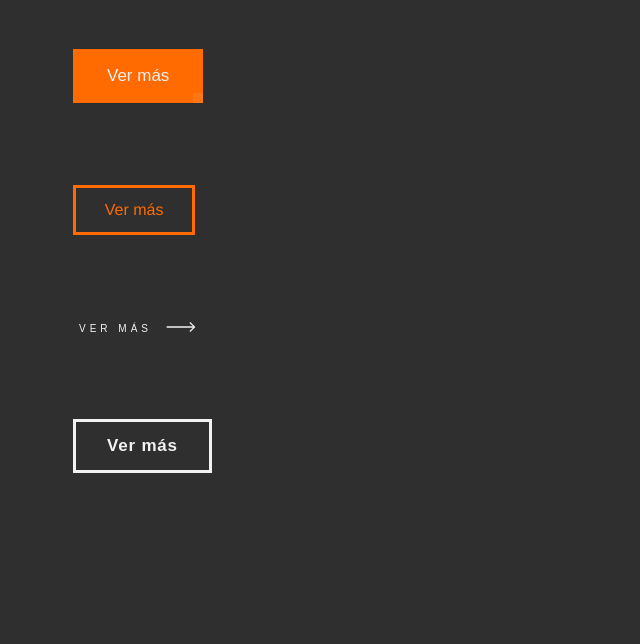
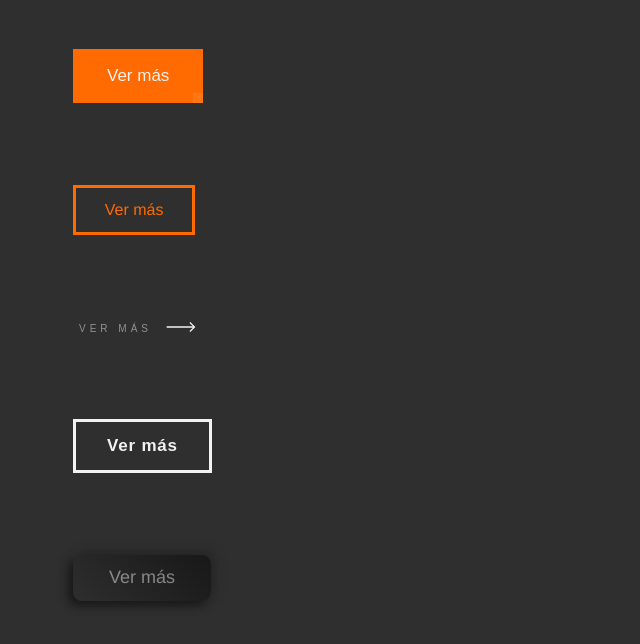
Before and after one commit to renatopuente/botones, a plain HTML site: page index.html in a window 1280 px wide. Shown: the whole page, without its empty margins (0-640 px from the left). Drawn offline with Linux system fonts and the light colour scheme.

Commit message:
add estilos cta

```diff
--- a/estilos.css
+++ b/estilos.css
@@ -238,3 +238,41 @@ body {
     padding: 1em 2em;
     letter-spacing: 0.05rem;
    }
+
+ /* Botón número 4 */
+    .sk {
+    border: none;
+    padding: 0.7em 2em;
+    font-size: 18px;
+    font-family: inherit;
+    background-blend-mode: multiply;
+    color: rgb(235, 234, 234);
+    border-radius: 9px;
+    background: linear-gradient(225deg, #181818, #2e2e2e);
+    box-shadow: -5px 5px 10px #191919,
+                5px -5px 10px #292929;
+   }
+
+   .sk:hover {
+    background: #212121;
+    transition: background 1s ease;
+    box-shadow: -5px 5px 10px #191919,
+                5px -5px 10px #292929;
+   }
+
+   .sk:active {
+    transition: box-shadow .1s ease;
+    border-radius: 9px;
+    background: #212121;
+    box-shadow: inset -5px 5px 10px #191919,
+                 inset 5px -5px 10px #292929;
+   }
+
+   span {
+    opacity: 0.5;
+    transition: opacity 0.2s ease;
+   }
+
+   .sk:hover span {
+    opacity: 0.7;
+   }
--- a/index.html
+++ b/index.html
@@ -11,13 +11,11 @@
 
 <body>
     <div class="padre">
-        <button class="button"> Ver más
-        </button>
+        <button class="button"> Ver más </button>
     </div>
 
     <div class="padre">
-        <button class="button2"> Ver más
-        </button>
+        <button class="button2"> Ver más </button>
     </div>
 
     <div class="padre">
@@ -32,7 +30,12 @@
     </div>
 
     <div class="padre">
-        <button class="btn draw-border">Ver más</button>
+        <button class="btn draw-border"> Ver más </button>
+    </div>
+
+    <div class="padre">
+        <button class="sk"><span> Ver más </span>
+        </button>
     </div>
 
 </body>
```
